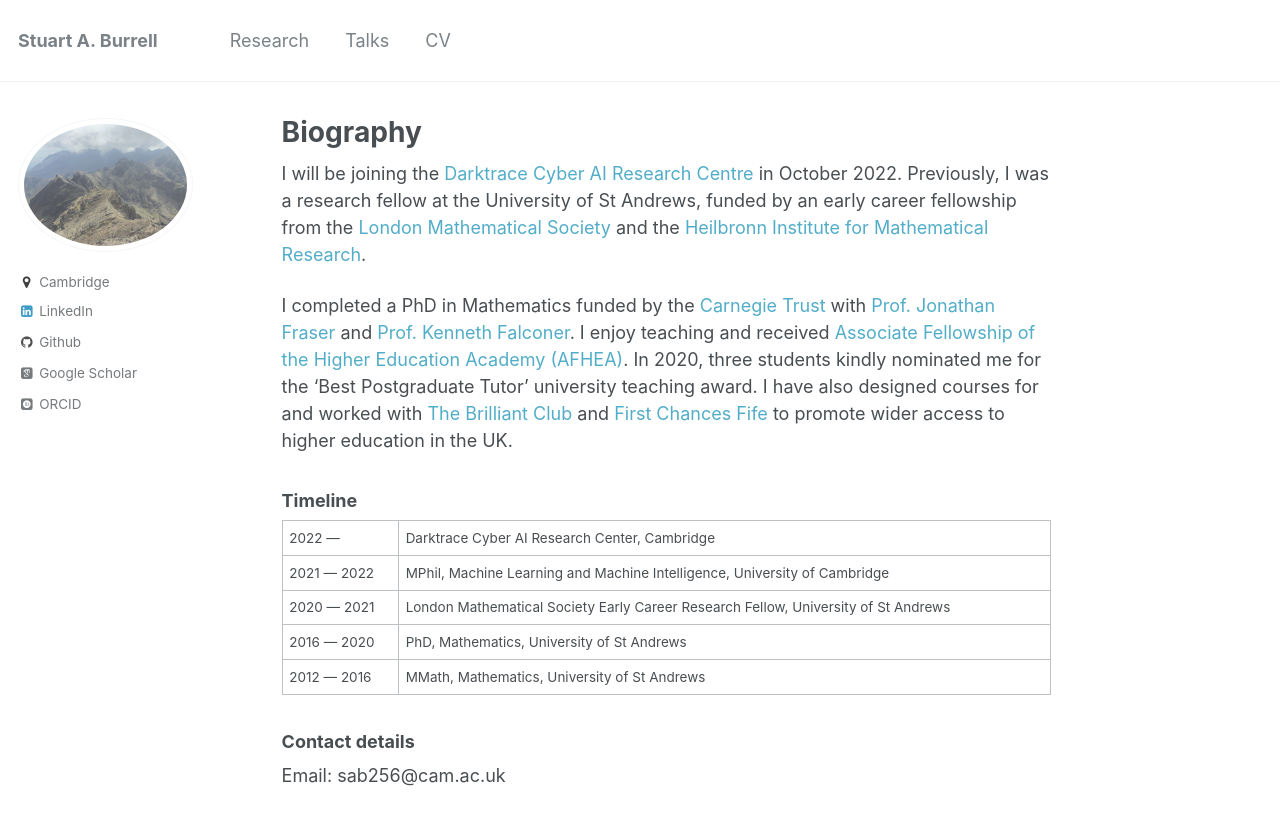
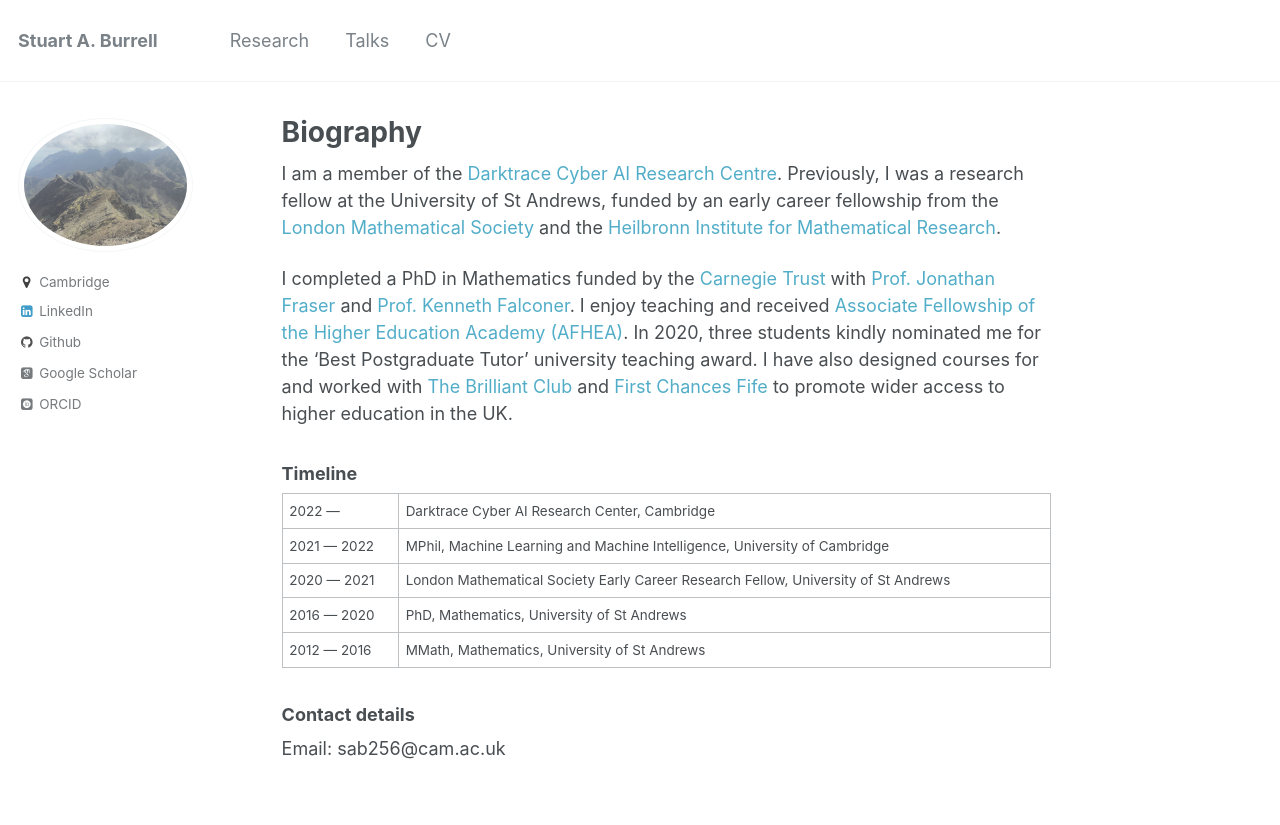
Before and after one commit to stuartburrell/stuartburrell.github.io, a Jekyll site: the page built from _pages/about.md, in a window 1280 px wide. Shown: the top 825 px of the page. Built offline with Jekyll 4.4.1, drawn with Linux system fonts in a browser that asks for light colours; some web fonts are replaced.

Commit message:
update job

```diff
--- a/_pages/about.md
+++ b/_pages/about.md
@@ -8,7 +8,7 @@ redirect_from:
   - /about.html
   -
 ---
-I will be joining the [Darktrace Cyber AI Research Centre](https://darktrace.com/research) in October 2022. Previously, I was a research fellow at the University of St Andrews, funded by an early career fellowship from the [London Mathematical Society](https://www.lms.ac.uk/) and the [Heilbronn Institute for Mathematical Research](https://heilbronn.ac.uk/).
+ I am a member of the [Darktrace Cyber AI Research Centre](https://darktrace.com/research). Previously, I was a research fellow at the University of St Andrews, funded by an early career fellowship from the [London Mathematical Society](https://www.lms.ac.uk/) and the [Heilbronn Institute for Mathematical Research](https://heilbronn.ac.uk/).
 
 I completed a PhD in Mathematics funded by the [Carnegie Trust](https://www.carnegie-trust.org/) with [Prof. Jonathan Fraser](http://www.mcs.st-andrews.ac.uk/~jmf32/) and [Prof. Kenneth Falconer](http://www.mcs.st-and.ac.uk/~kenneth/). I enjoy teaching and received [Associate Fellowship of the Higher Education Academy (AFHEA)](https://stuartburrell.github.io/files/cert-afhea.pdf). In 2020, three students kindly nominated me for the 'Best Postgraduate Tutor' university teaching award. I have also designed courses for and worked with [The Brilliant Club](https://thebrilliantclub.org/) and [First Chances Fife](https://www.firstchancesfife.ac.uk/) to promote wider access to higher education in the UK.
 
```
Also changed, not shown: 2 other files.
